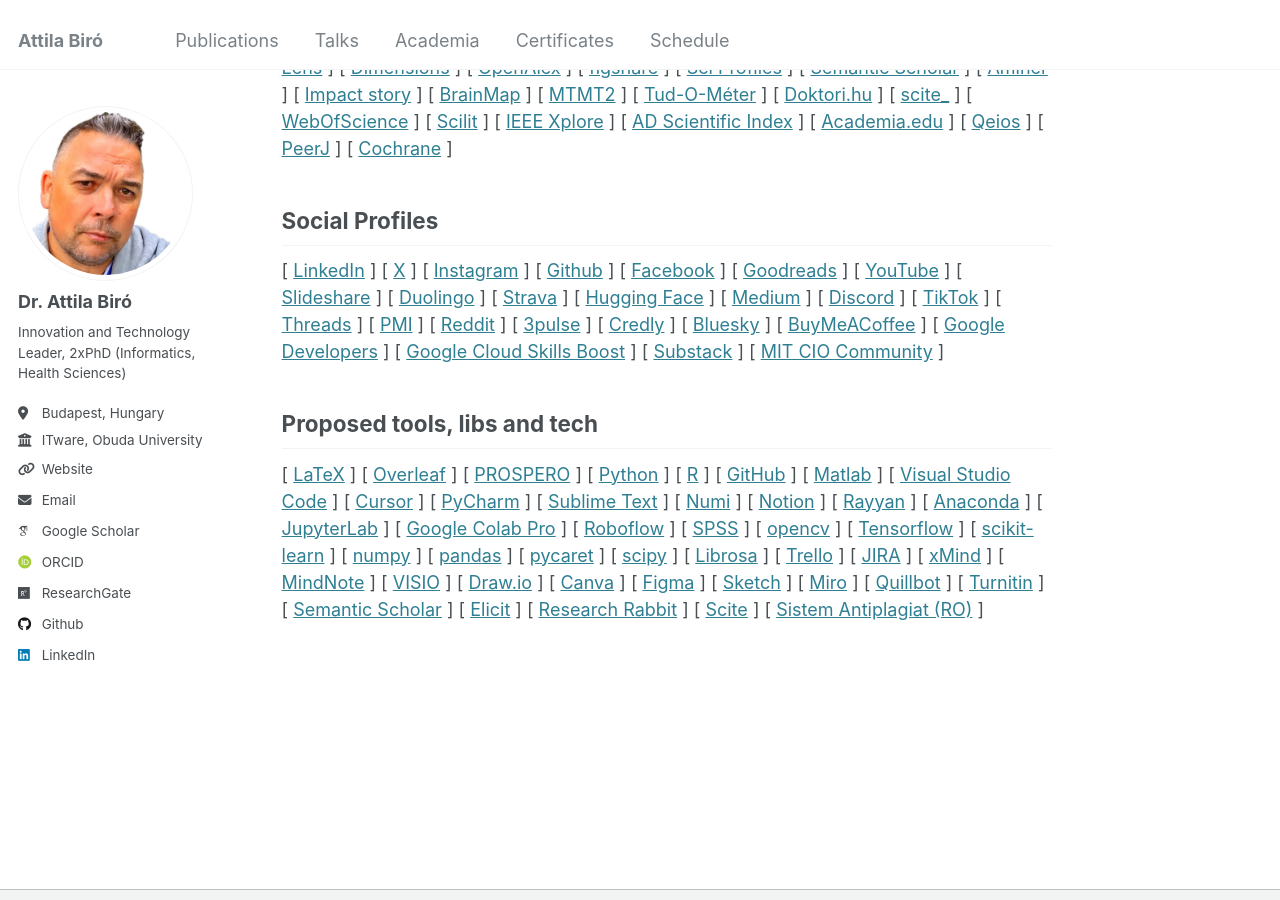
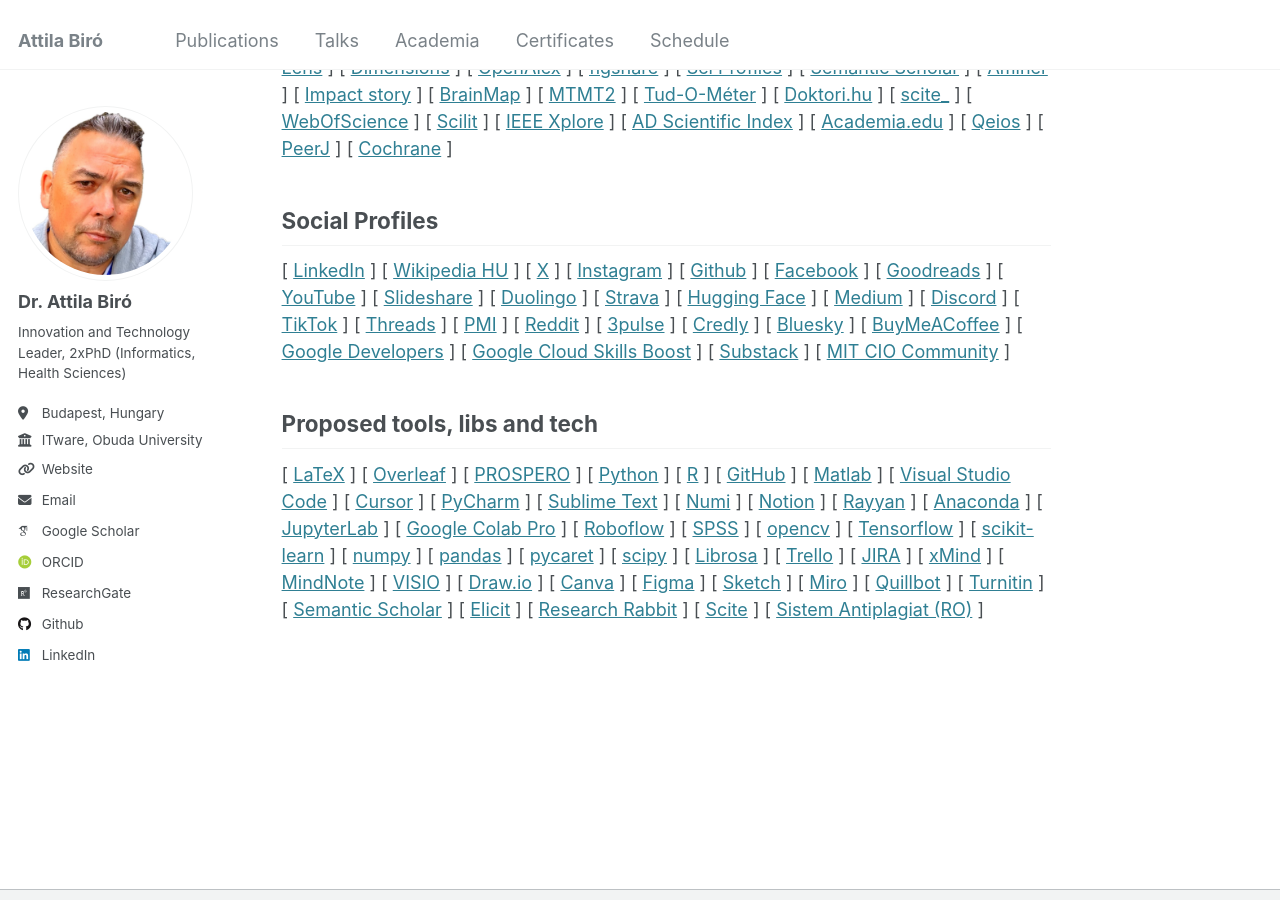
Before and after one commit to biroka/biroka.github.io, a Jekyll site: the page built from _pages/about.md, in a window 1280 px wide and 900 px high, scrolled down 2741 px. Built offline with Jekyll 4.4.1, drawn with Linux system fonts in a browser that asks for light colours; some web fonts are replaced.

Commit message:
Update about.md

```diff
--- a/_pages/about.md
+++ b/_pages/about.md
@@ -84,6 +84,7 @@ Social Profiles
 ------
 
 [ <a target="_blank" href="https://www.linkedin.com/in/biroattila">LinkedIn</a> ]
+[ <a target="_blank" href="https://hu.wikipedia.org/wiki/Bir%C3%B3_Attila">Wikipedia HU</a> ]
 [ <a target="_blank" href="https://x.com/biroattila">X</a> ]
 [ <a target="_blank" href="https://www.instagram.com/b1r0">Instagram</a> ]
 [ <a target="_blank" href="https://github.com/biroka">Github</a> ]
@@ -108,6 +109,8 @@ Social Profiles
 [ <a target="_blank" href="https://www.cloudskillsboost.google/public_profiles/e6f385fa-6214-4daa-a63c-2647c72ffa43">Google Cloud Skills Boost</a> ]
 [ <a target="_blank" href="https://substack.com/@biroka">Substack</a> ]
 [ <a target="_blank" href="https://mitcio.com/members/34798389">MIT CIO Community</a> ]
+
+
 
 
 Proposed tools, libs and tech
```
